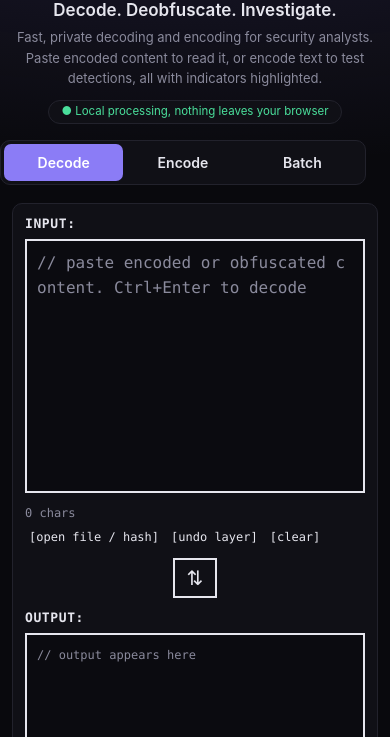
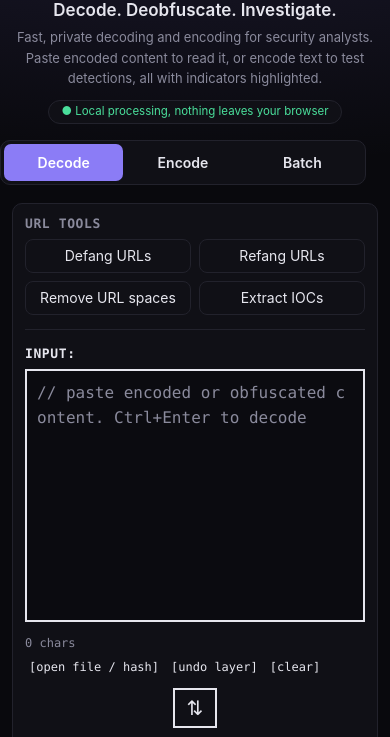
Before and after one commit to KudzanaiGomera/cipherlens, a plain HTML site: page index.html in a window 390 px wide. Shown: the part 95-832 px from the top of the page. Drawn offline with Linux system fonts and the light colour scheme.

Commit message:
Added defang

```diff
--- a/index.html
+++ b/index.html
@@ -114,6 +114,8 @@ textarea,pre{height:clamp(200px,38vh,340px)}
 .lnk:hover{background:none;text-decoration:underline}
 .swap{width:46px;height:46px;border:2px solid var(--tx);border-radius:0;font-size:20px;padding:0;line-height:1}
 .actions{justify-content:center;margin:20px 0 12px}
+.urltools{display:flex;align-items:center;gap:8px;flex-wrap:wrap;margin-bottom:16px;padding-bottom:14px;border-bottom:1px solid var(--bd)}
+.urltools .lbl{margin:0 8px 0 0;color:var(--mut)}
 .io .chips{justify-content:center}
 .io .chain{margin-bottom:12px}
 @media(max-width:900px){
@@ -122,6 +124,8 @@ textarea,pre{height:clamp(200px,38vh,340px)}
 }
 @media(max-width:600px){
   .io{padding:12px}
+  .urltools .lbl{flex-basis:100%}
+  .urltools button{flex:1 1 calc(50% - 8px)}
   .iogrid textarea,.iogrid pre{height:clamp(180px,30vh,260px);padding:10px}
   .actions{margin:14px 0 10px}
 }
@@ -164,6 +168,13 @@ button.clr{padding:7px 22px;font-weight:600}
 <div class="segw"><div class="seg" role="group" aria-label="Mode"><button id="mDec" class="on" aria-pressed="true">Decode</button><button id="mEnc" aria-pressed="false">Encode</button><button id="mBat" aria-pressed="false">Batch</button></div></div>
 <main>
   <section class="panel io">
+    <div class="urltools" aria-label="URL tools">
+      <div class="lbl">URL TOOLS</div>
+      <button id="bDefang" title="Defang URLs in the input for SOC documentation">Defang URLs</button>
+      <button id="bRefang" title="Restore hxxp and [.] in defanged URLs">Refang URLs</button>
+      <button id="bUrlSpace" title="Remove percent-encoded spaces (%20) from URLs">Remove URL spaces</button>
+      <button id="bExtract" title="Extract indicators from the current output">Extract IOCs</button>
+    </div>
     <div class="iogrid">
       <div class="col">
         <div class="lbl">INPUT:</div>
@@ -179,10 +190,6 @@ button.clr{padding:7px 22px;font-weight:600}
     </div>
     <div class="bar actions">
       <button class="pri" id="bAuto">Decode</button>
-      <button id="bDefang" title="Defang URLs in the input for SOC documentation">Defang URLs</button>
-      <button id="bRefang" title="Restore hxxp and [.] in defanged URLs">Refang URLs</button>
-      <button id="bUrlSpace" title="Remove percent-encoded spaces (%20) from URLs">Remove URL spaces</button>
-      <button id="bExtract" title="Extract indicators from the current output">Extract IOCs</button>
       <button id="bReset" class="clr">Clear</button>
       <label class="key" id="encWrap" hidden>Encoding <select id="encSel"></select></label>
       <label class="key">XOR key <input id="key" placeholder="text or 0x41" autocomplete="off"></label>
```
Also changed, not shown: 1 other file.
